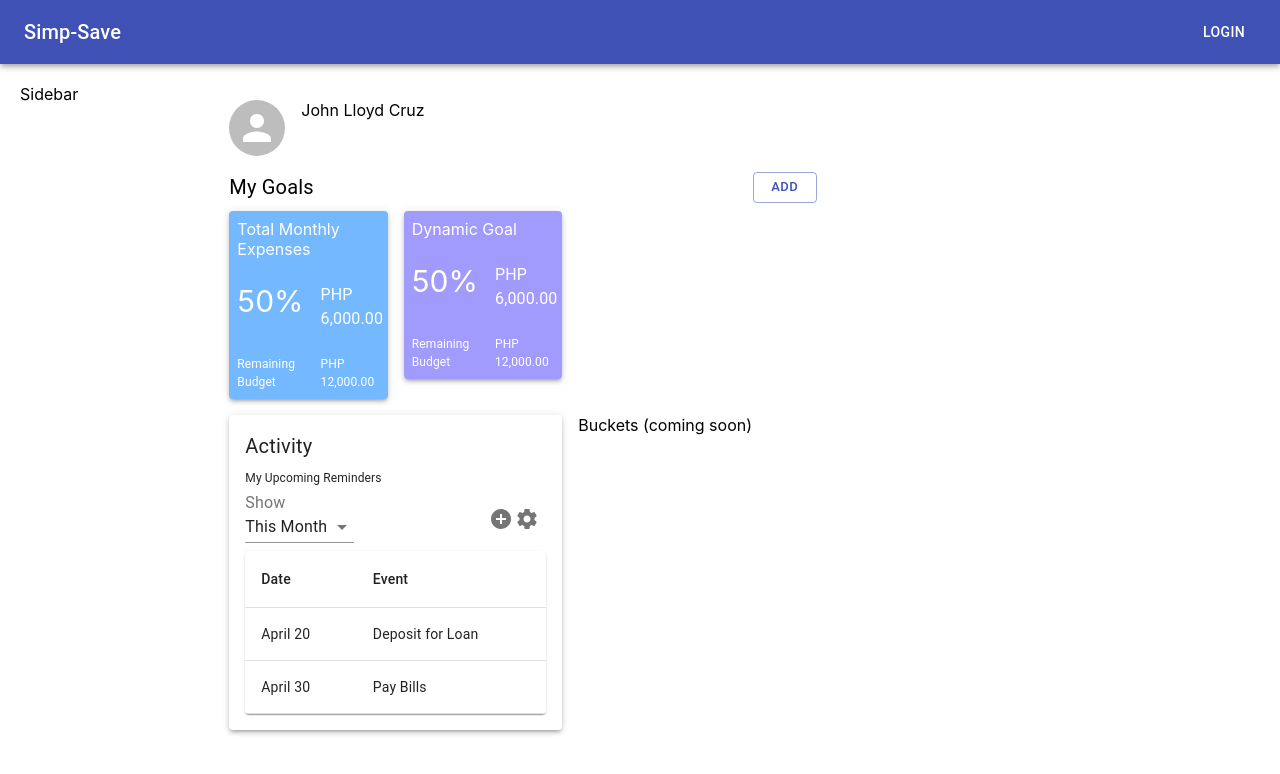
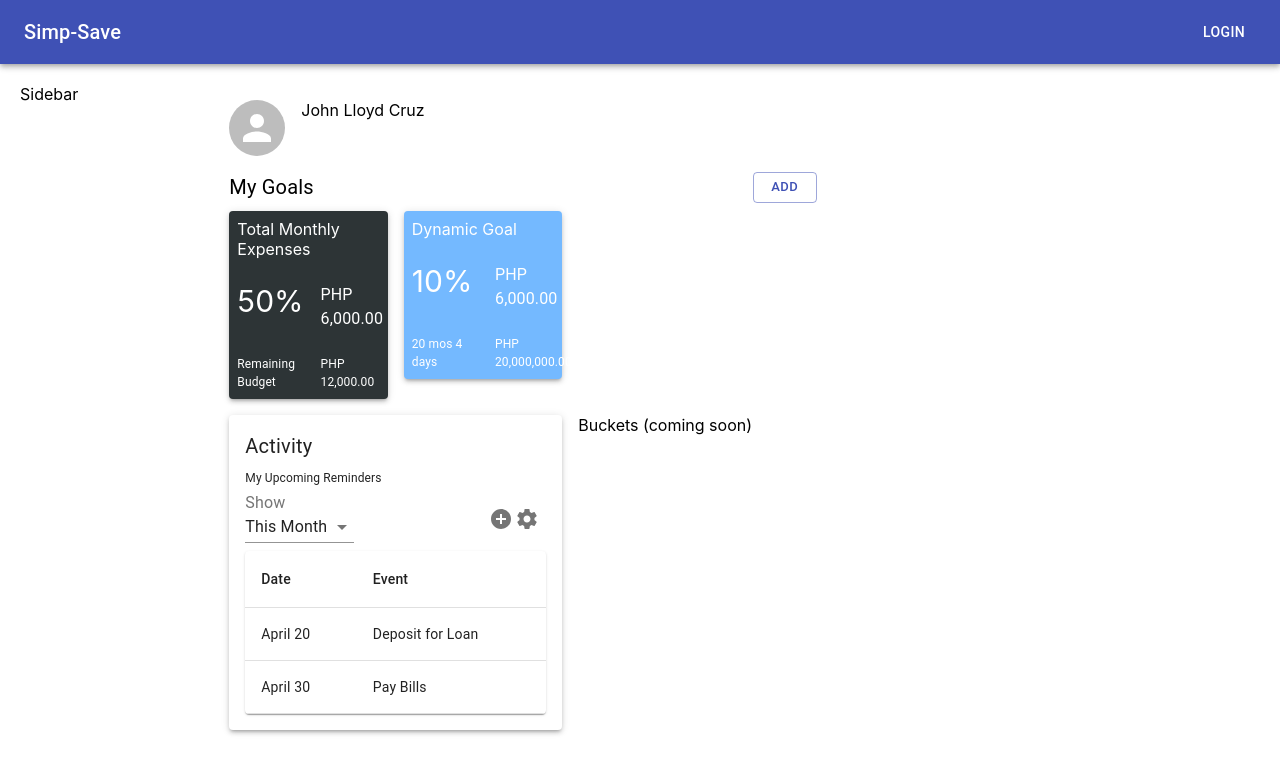
Before and after one commit to josephmeris/simp-save, a React (Create React App) app: page /usermaindashboard in a window 1280 px wide. Both pictures are taken after a click on the button "ADD". Shown: the top 774 px of the page. Built offline with nearby package versions, Linux system fonts and the light colour scheme.

Commit message:
Control Goals

```diff
--- a/src/Components/Dashboard/GoalContent.js
+++ b/src/Components/Dashboard/GoalContent.js
@@ -11,7 +11,7 @@ const styles = theme => ({
     totalExpenses: {
       padding: theme.spacing(1),
       color: "white",
-      background: "#a29bfe"
+      background: "#74b9ff"
     },
     subText: {
         fontSize: 12
@@ -28,15 +28,16 @@ const styles = theme => ({
 class GoalContent extends Component {
     render() {
         const { classes } = this.props;
+
         return (
             <Grid item xs={2}>
                     <Paper elevation={3} className={classes.totalExpenses}>
                         <Grid container spacing={3}>
                             <Grid item xs={12}> {this.props.header} </Grid>
-                            <Grid item xs={6} className={classes.percentageDisplay}> 50% </Grid>
-                            <Grid item xs={6}><Typography className={classes.mainAmountDisplay}>PHP 6,000.00</Typography> </Grid>
-                            <Grid item xs={6}><Typography className={classes.subText}>Remaining Budget</Typography></Grid>
-                            <Grid item xs={6}><Typography className={classes.subText}>PHP 12,000.00</Typography></Grid>
+                            <Grid item xs={6} className={classes.percentageDisplay}> {this.props.percentage}% </Grid>
+                            <Grid item xs={6}><Typography className={classes.mainAmountDisplay}>PHP {this.props.totalSaved}</Typography> </Grid>
+                            <Grid item xs={6}><Typography className={classes.subText}>{this.props.remainingMonths} mos {this.props.remainingDays} days</Typography></Grid>
+                            <Grid item xs={6}><Typography className={classes.subText}>PHP {this.props.totalAmount}</Typography></Grid>
                         </Grid>
                     </Paper>
             </Grid>
--- a/src/Components/Dashboard/GoalsSummary.js
+++ b/src/Components/Dashboard/GoalsSummary.js
@@ -15,7 +15,7 @@ const styles = theme => ({
       totalExpenses: {
         padding: theme.spacing(1),
         color: "white",
-        background: "#74b9ff"
+        background: "#2d3436"
       },
       subText: {
           fontSize: 12
@@ -48,7 +48,7 @@ class GoalsSummary extends Component {
        if (this.state.goals.length === 4) {
          return;
        }
-       const newGoal = {'goalHeader': 'Dynamic Goal'};
+       const newGoal = {'goalHeader': 'Dynamic Goal', 'totalAmount': '20,000,000.00', 'totalSaved': '6,000.00', 'percentage': '10', 'remainingDays': '4', 'remainingMonths': '20'};
        this.setState({
             goals: [... this.state.goals, newGoal]
        });
@@ -83,7 +83,12 @@ class GoalsSummary extends Component {
                     </Paper>
               </Grid>
                   { this.state.goals.map(goal => (
-                      <GoalContent header={goal.goalHeader}/>
+                      <GoalContent header={goal.goalHeader}
+                                   totalAmount={goal.totalAmount}
+                                   totalSaved={goal.totalSaved}
+                                   percentage={goal.percentage}
+                                   remainingDays={goal.remainingDays}
+                                   remainingMonths={goal.remainingMonths}/>
                   ))}
               </Grid>
           </div>
```
